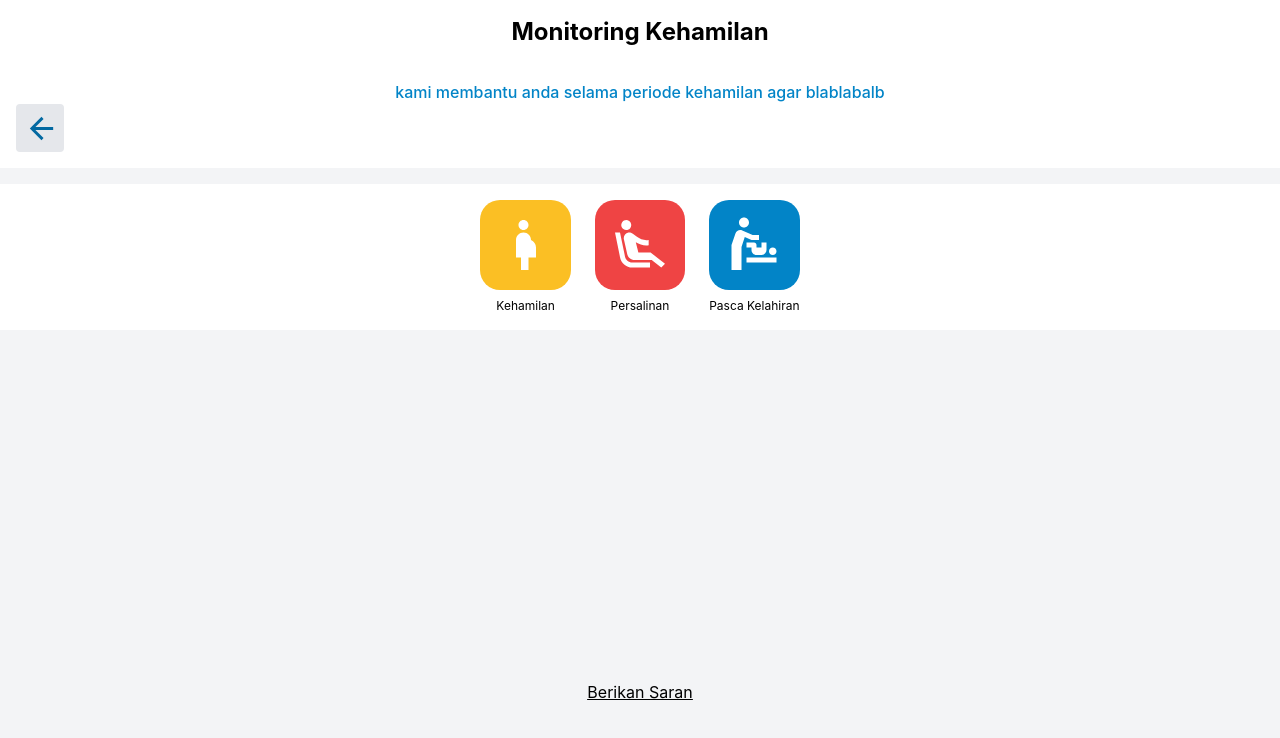
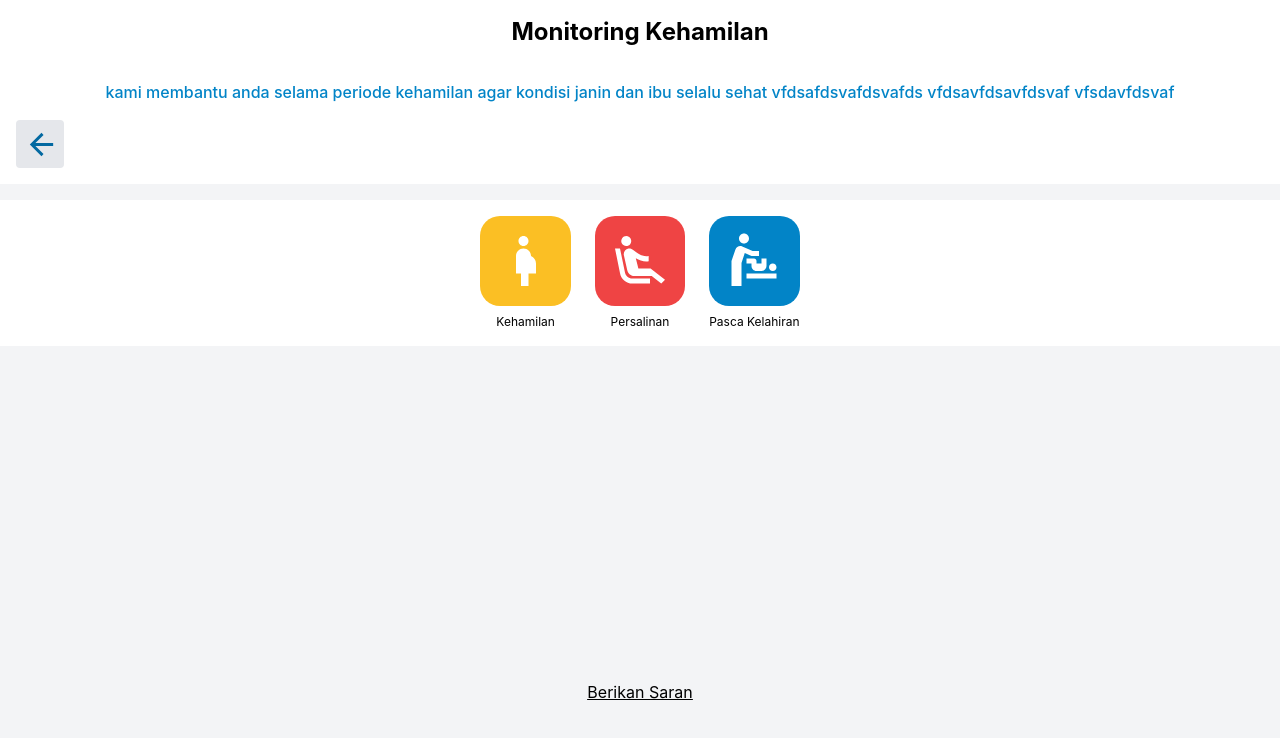
Before and after one commit to fikrianggara/kia-react, a React (Create React App) app: page /monitoring/kehamilan/menu in a window 1280 px wide. Shown: the top 738 px of the page. Built offline with nearby package versions, Linux system fonts and the light colour scheme.

Commit message:
update menu page

```diff
--- a/src/components/pages/Home.js
+++ b/src/components/pages/Home.js
@@ -13,6 +13,7 @@ const Home = ({ data }) => {
 
   return (
     <div className="min-h-screen relative">
+      {/* user info */}
       <header className="h-fit bg-white p-4 pb-8">
         <nav>
           <ul className="flex justify-between">
@@ -31,8 +32,10 @@ const Home = ({ data }) => {
             </li>
           </ul>
         </nav>
-        <div className="shadow rounded-lg mt-3">
-          <div className="py-2 px-4 bg-sky-500 rounded-t-lg text-white text-lg">
+        {/* end of user info */}
+        {/* scanning vaccine certificate section */}
+        <div className="shadow rounded-xl mt-3">
+          <div className="py-2 px-4 bg-sky-500 rounded-t-xl text-white text-lg">
             <h2 className="font-medium ">Entering Public Place ? </h2>
             <h3>Stay alert to stay safe</h3>
           </div>
@@ -47,7 +50,10 @@ const Home = ({ data }) => {
             </button>
           </div>
         </div>
+        {/* end of vaccine certificate scan */}
       </header>
+
+      {/* primary feature section */}
       <main className="mt-4 bg-white h-fit space-y-10">
         <section className="grid grid-cols-4 gap-6 m-auto h-fit p-4 ">
           <div className="space-y-2">
@@ -112,6 +118,7 @@ const Home = ({ data }) => {
           </div>
         </section>
       </main>
+      {/* end of primary feature section */}
       <div className="fixed bottom-10 right-5 bg-white rounded-full p-3 shadow text-blue-400">
         <HelpOutlineOutlined fontSize="large"></HelpOutlineOutlined>
       </div>
--- a/src/components/pages/Menu.js
+++ b/src/components/pages/Menu.js
@@ -12,17 +12,21 @@ const Menu = ({ data }) => {
   console.log(user.id);
   return (
     <div className="relative min-h-screen">
+      {/* header start */}
       <header className="text-center p-4 bg-white space-y-8 pb-4">
         <h1 className="text-black text-2xl font-bold">Monitoring Kehamilan</h1>
         <h2 className="text-sky-600 font-medium">
-          kami membantu anda selama periode kehamilan agar blablabalb
+          kami membantu anda selama periode kehamilan agar kondisi janin dan ibu
+          selalu sehat vfdsafdsvafdsvafds vfdsavfdsavfdsvaf vfsdavfdsvaf
         </h2>
         <Link to="/">
-          <div className="w-12 h-12 p-2 rounded bg-gray-200 flex items-center text-sky-700">
+          <div className="w-12 h-12 p-2 rounded bg-gray-200 flex items-center text-sky-700 mt-4">
             <ArrowBackOutlined fontSize="large"></ArrowBackOutlined>
           </div>
         </Link>
       </header>
+      {/* header end */}
+      {/* pregnany monitoring features menu section*/}
       <main className="mt-4 bg-white h-fit space-y-10 flex">
         <section className="grid grid-cols-3 gap-6 m-auto h-fit p-4 ">
           <Link to={`/monitoring/kehamilan/${user?.id ? user.id : "menu"}`}>
@@ -59,11 +63,16 @@ const Menu = ({ data }) => {
           </Link>
         </section>
       </main>
+      {/* end of primary feature section*/}
+
+      {/* footer section */}
       <footer className="absolute bottom-12 inset-x-0 mb-12 text-center underline text-black">
         <a href="mailto: fikriseptriananggara@gmail.com">
           <p>Berikan Saran</p>
         </a>
       </footer>
+
+      {/* end of footer section */}
     </div>
   );
 };
```
